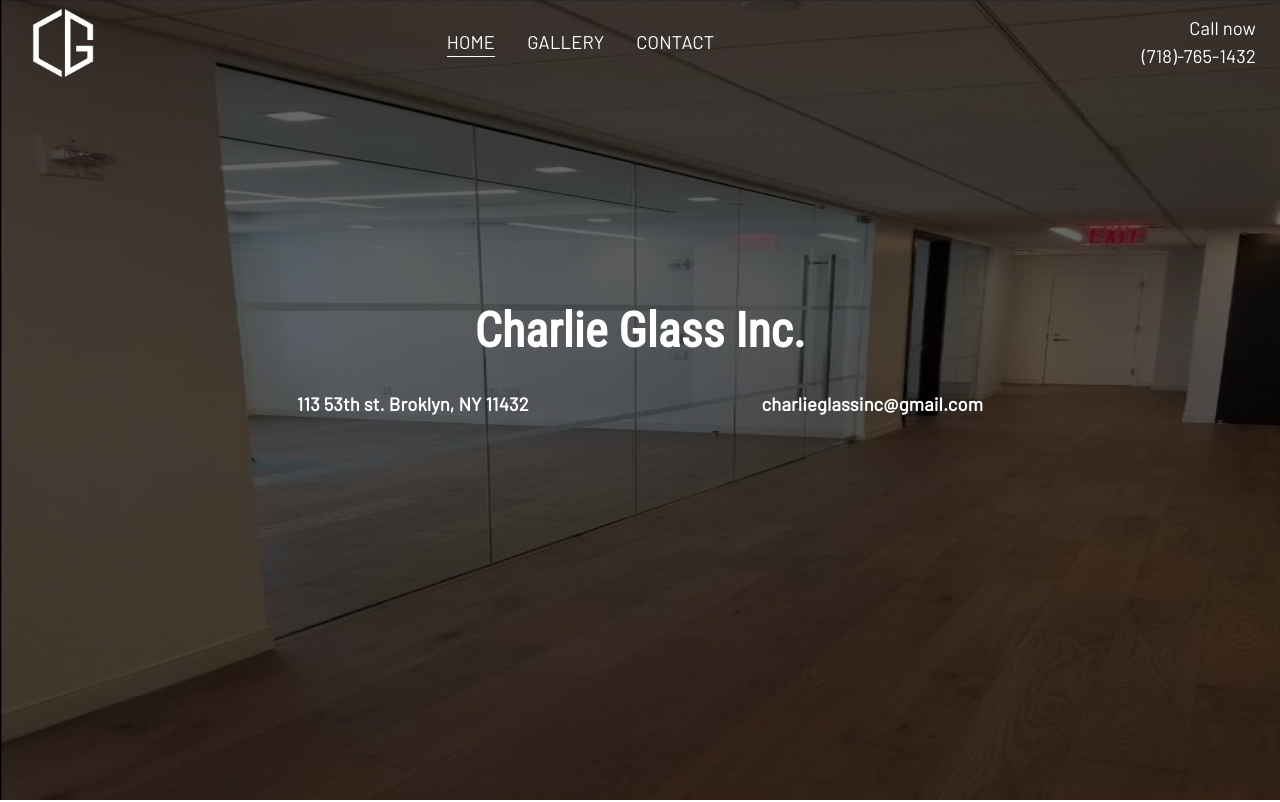
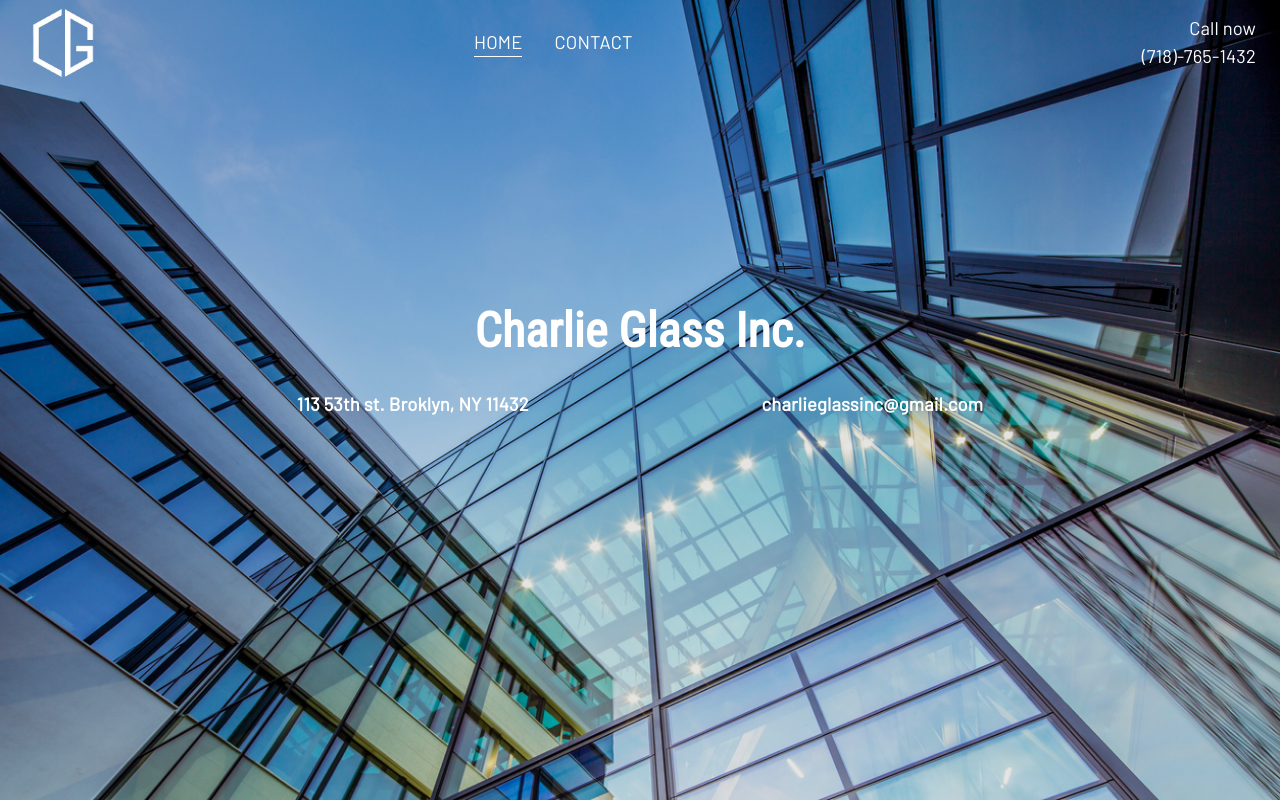
Before and after one commit to nsikan-na/charlie_glass, a Next.js app: page / in a window 1280 px wide. Shown: the top 802 px of the page. Built offline with nearby package versions, Linux system fonts and the light colour scheme.

Commit message:
changed pic

```diff
--- a/pages/_app.tsx
+++ b/pages/_app.tsx
@@ -68,7 +68,7 @@
   const pages = [
     { path: "/", label: "Home" },
     // { path: "/services", label: "Services" },
-    { path: "/gallery", label: "Gallery" },
+    // { path: "/gallery", label: "Gallery" },
     { path: "/contact", label: "Contact" },
   ];
 
--- a/pages/index.tsx
+++ b/pages/index.tsx
@@ -40,7 +40,7 @@
   const pages = [
     { path: "/", label: "Home" },
     // { path: "/services", label: "Services" },
-    { path: "/gallery", label: "Gallery" },
+    // { path: "/gallery", label: "Gallery" },
     { path: "/contact", label: "Contact" },
   ];
   useEffect(() => {
@@ -375,10 +375,15 @@
           height="100vh"
           width="100%"
         >
-          <img src="/2.png" alt="First slide" height="100%" width="100%" />
+          <img
+            src="/iStock-502706671.jpeg"
+            alt="First slide"
+            height="100%"
+            width="100%"
+          />
           <Box
             sx={{
-              background: "rgba(0, 0, 0, .6)",
+              background: "rgba(0, 0, 0, .1)",
               width: "100%",
               height: "100%",
               position: "absolute",
```
Also changed, not shown: public/iStock-502706671.jpeg (added).
